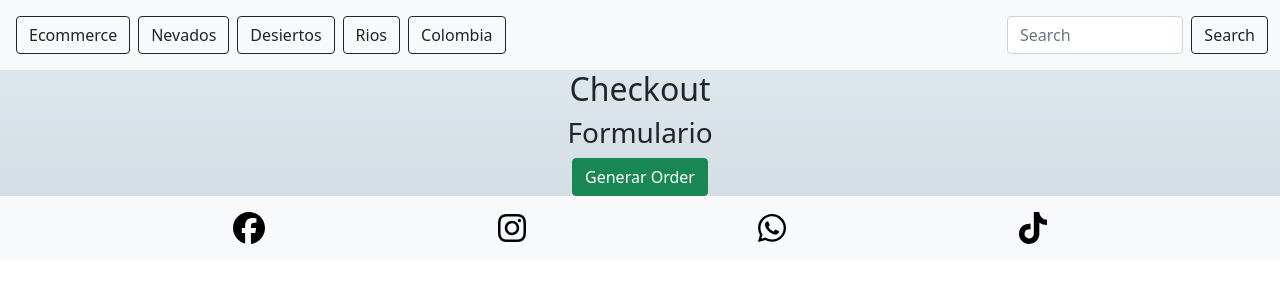
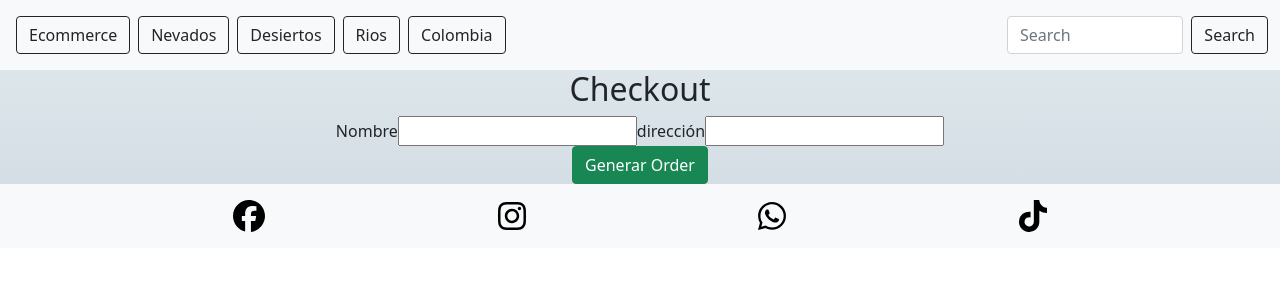
Before and after one commit to Juancavallejo/Curso---React-JS---coderhouse, a React (Create React App) app: page /checkout in a window 1280 px wide. Shown: the top 300 px of the page. Built offline with nearby package versions, Linux system fonts and the light colour scheme.

Commit message:
Form working without info nor styles

```diff
--- a/src/Componets/Checkout/Checkout.js
+++ b/src/Componets/Checkout/Checkout.js
@@ -3,6 +3,7 @@ import CartContext from "../../context/CartContext";
 import { dataBase } from "../../services/firebase";
 import { addDoc, collection, getDocs, query, where, documentId, writeBatch } from "firebase/firestore";
 import { useNavigate } from "react-router-dom";
+import { Container } from "react-bootstrap";
 
 const Checkout = () => {
     const [loading, setLoading] = useState (false)
@@ -10,15 +11,19 @@ const Checkout = () => {
     const cantidadtotal = obtenerCantidad()
     const backToHome = useNavigate ()
 
+    const [nombre, setNombre] = useState('')
+    const [dirección, setDireccion] = useState('')
+
     const createOrder = async () => {
         setLoading (true)
         try {
             const objOrder = {
                 comprador: {
-                    nombre: 'Camilo Vallejo',
+                    nombre: `${nombre}`,
                     telefono: ' 312-282-9659',
-                    dirección: 'dirección 123'
+                    dirección:`${dirección}`
                 },
+
 
                 items: cartItems,
                 cantidadtotal,
@@ -61,7 +66,7 @@ const Checkout = () => {
                 clearCart ()
                 setTimeout ( () => {
                     backToHome ('/')
-                }, 2000)
+                }, 3000)
 
             } else {
                 console.log (` el producto no tiene suficientes unidades`)
@@ -79,12 +84,18 @@ const Checkout = () => {
     }
 
     return (
+        <Container>
         <div>
             <h2> Checkout</h2>
-            <h3>Formulario</h3>
+            <form>
+                <label> Nombre</label>
+                <input type={'text'} id="nombre" name="nombre" value={nombre} onChange={(e) =>setNombre(e.target.value)}/>
+                <label> dirección</label>
+                <input type={'text'} id="nombre" name="nombre" value={dirección} onChange={(e) =>setDireccion(e.target.value)}/>
+            </form>
             <button className='btn btn-success' onClick={createOrder}> Generar Order</button>
-
         </div>
+        </Container>
 
     )
 }
--- a/src/context/ToastContext.js
+++ b/src/context/ToastContext.js
@@ -36,7 +36,7 @@ export const ToastContextProvider = ({children}) => {
         setColor (clr)
         setTimeout (() => {
             setMensaje ('')
-        }, 5000)
+        }, 3000)
     }
 
     return (
```
Also changed, not shown: src/Componets/Formulario/Formulario.js (added, +19 -0 lines).
